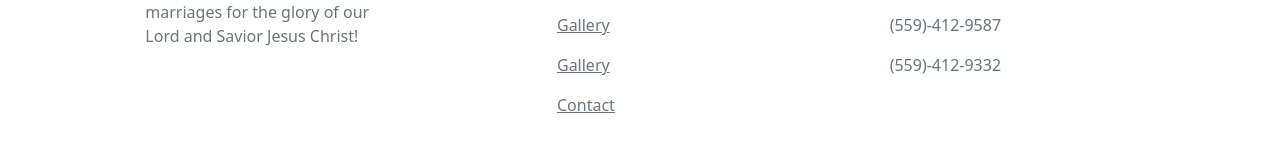
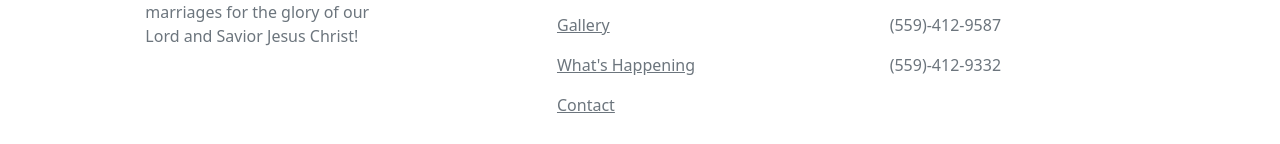
Before and after one commit to PastorJoseph/Cordon-de-tres, a plain HTML site: page about.html in a window 1280 px wide. Shown: the part 3443-3587 px from the top of the page. Drawn offline with nearby package versions, Linux system fonts and the light colour scheme.

Commit message:
more footer fixes

```diff
--- a/about.html
+++ b/about.html
@@ -122,7 +122,7 @@
             <a href="gallery.html" class="text-reset">Gallery</a>
           </p>
           <p>
-            <a href="what's Happening.html" class="text-reset">Gallery</a>
+            <a href="what's Happening.html" class="text-reset">What's Happening</a>
           </p>
           <p>
             <a href="contact.html" class="text-reset">Contact</a>
```
Also changed, not shown: contact.html (+1 -1 lines), gallery.html (+1 -1 lines), index.html (+1 -1 lines).
